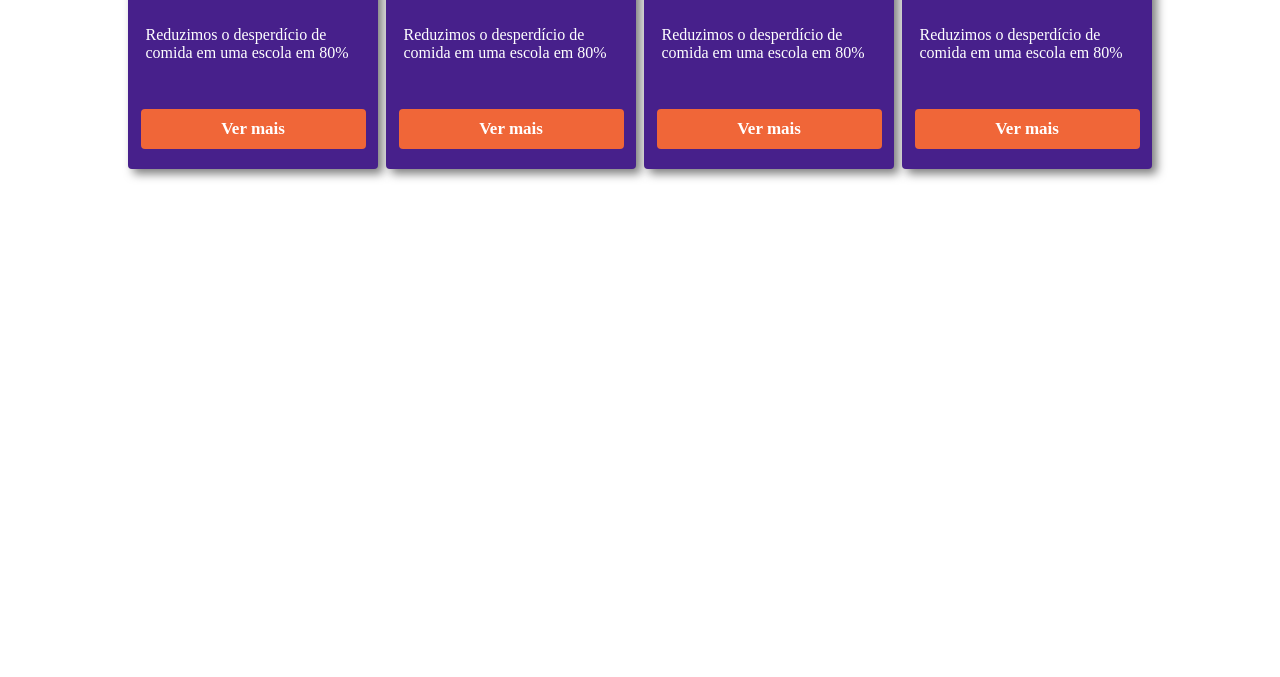
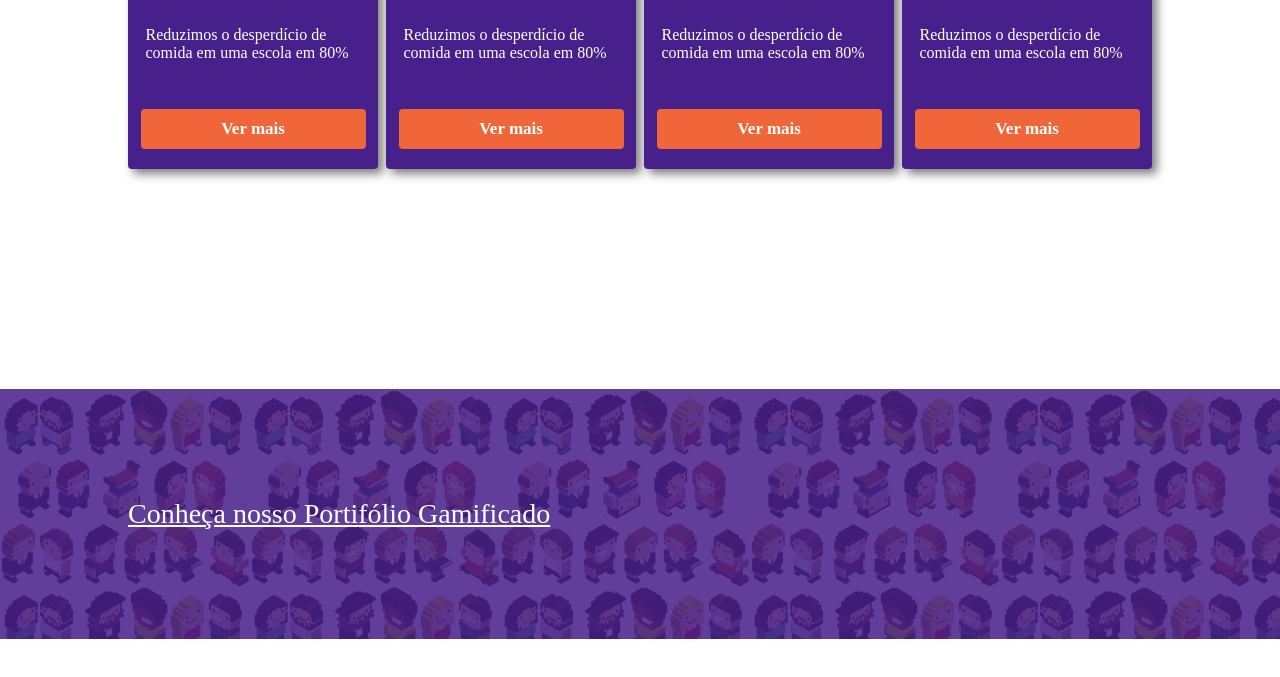
Before and after one commit to GuFariaszx/gamificaai, a plain HTML site: page index.html in a window 1280 px wide. Shown: the part 1933-2610 px from the top of the page. Before the commit the page ends 2322 px from the top, so only its background shows below. Drawn offline with Linux system fonts and the light colour scheme; a web font is replaced by a local one.

Commit message:
feat: Seção Portifólio, feito com paralax

```diff
--- a/index.html
+++ b/index.html
@@ -68,6 +68,12 @@
 
         </div>
     </section>
+    <section id="portifólio">
+        <div class="filtro"></div>
+        <div class="container-grid">
+            <a href="#">Conheça nosso Portifólio Gamificado</a>
+        </div>
+    </section>
 
 </body>
 
--- a/style.css
+++ b/style.css
@@ -203,3 +203,52 @@ h2 {
 .card button:hover {
     background-color: #ad4929;
 }
+
+#portifólio {
+    height: 250px;
+
+    margin-bottom: 120px;
+
+    background-image: url(img/bonecos.png);
+    background-size: 250px;
+
+    background-repeat: repeat;
+
+    background-attachment: fixed;
+
+    position: relative;
+}
+
+.filtro {
+    height: 100%;
+    width: 100%;
+
+    background-color: #47208bdc;
+
+    position: absolute;
+    top: 0;
+}
+
+#portifólio .container-grid {
+    height: 100%;
+
+    display: flex;
+    flex-direction: column;
+    justify-content: center;
+
+}
+
+#portifólio a {
+    width: fit-content;
+
+    font-family: "Anta";
+    font-size: 28px;
+
+    color: white;
+
+    z-index: 1;
+}
+
+#portifólio a:hover {
+    transform: scale(1.05);
+}
```
Also changed, not shown: img/bonecos.png (added).
